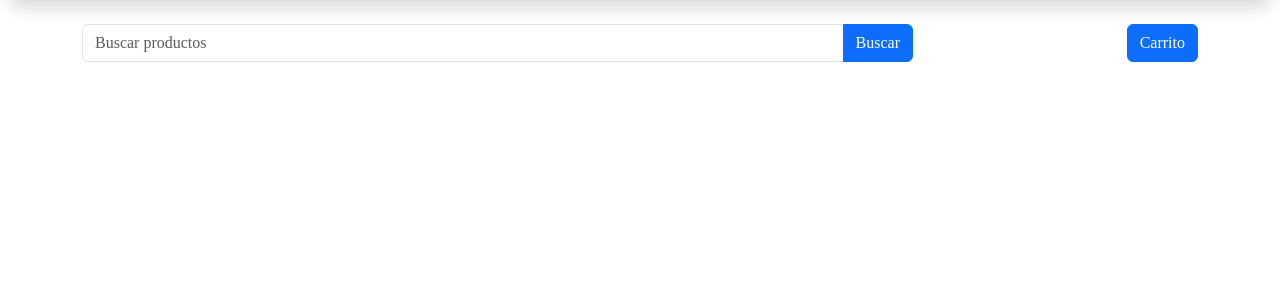
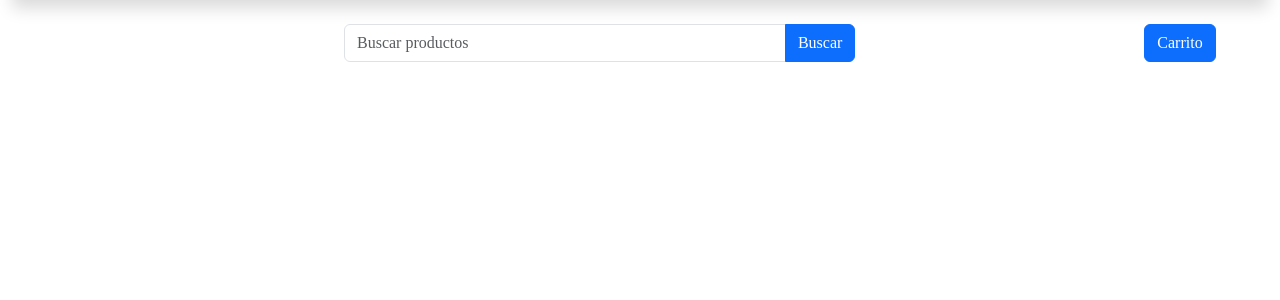
Before and after one commit to LuisRon27/Panaderia_coco, a PHP site: page /Pages/Productos/Productos.php?IDCategoria= in a window 1280 px wide. Shown: the part 110-410 px from the top of the page. Run offline with PHP 8.4, Linux system fonts and the light colour scheme; a user stored in the database is signed in; data comes from the database, SQL or seed files in the repository.

Commit message:
chore:stilyng-index

```diff
--- a/Pages/Productos/Productos.php
+++ b/Pages/Productos/Productos.php
@@ -39,16 +39,16 @@
 
         <main>
 
-            <div class="container mt-4">
-                <div class="row justify-content-center">
-                    <div class="col-md-9">
-                        <div class="input-group mb-3">
+            <div class="container-fluid mt-4">
+                <div class="row d-flex justify-content-center">
+                    <div class="col-md-10 d-flex justify-content-center ms-4">
+                        <div class="input-group mb-3 w-50">
                             <input type="text" id="busqueda" class="form-control" placeholder="Buscar productos" aria-label="Buscar productos" aria-describedby="button-buscar">
                             <button class="btn btn-primary" id="button-buscar" onclick="filtrarProductos()">Buscar</button>
                         </div>
 
                     </div>
-                    <div class="col-md-3">
+                    <div class="col-md-1 justify-content-end">
                         <?php include("../Carrito/Carrito.php"); ?>
                     </div>
 
@@ -72,7 +72,7 @@
             ?>
 
                 <!-- Card Producto -->
-                <div class="d-flex">
+
                 <div class="row d-flex justify-content-center">
                     <div class="d-inline-flex  justify-content-center col-md-4 mb-3">
                         <div class="card " style="width: 18rem;">
@@ -147,7 +147,7 @@
                         </div>
                     </div>
                 </div>
-                </div>
+
 
             <?php
             }
```
Lines whose indentation alone changed are shown as unchanged.
